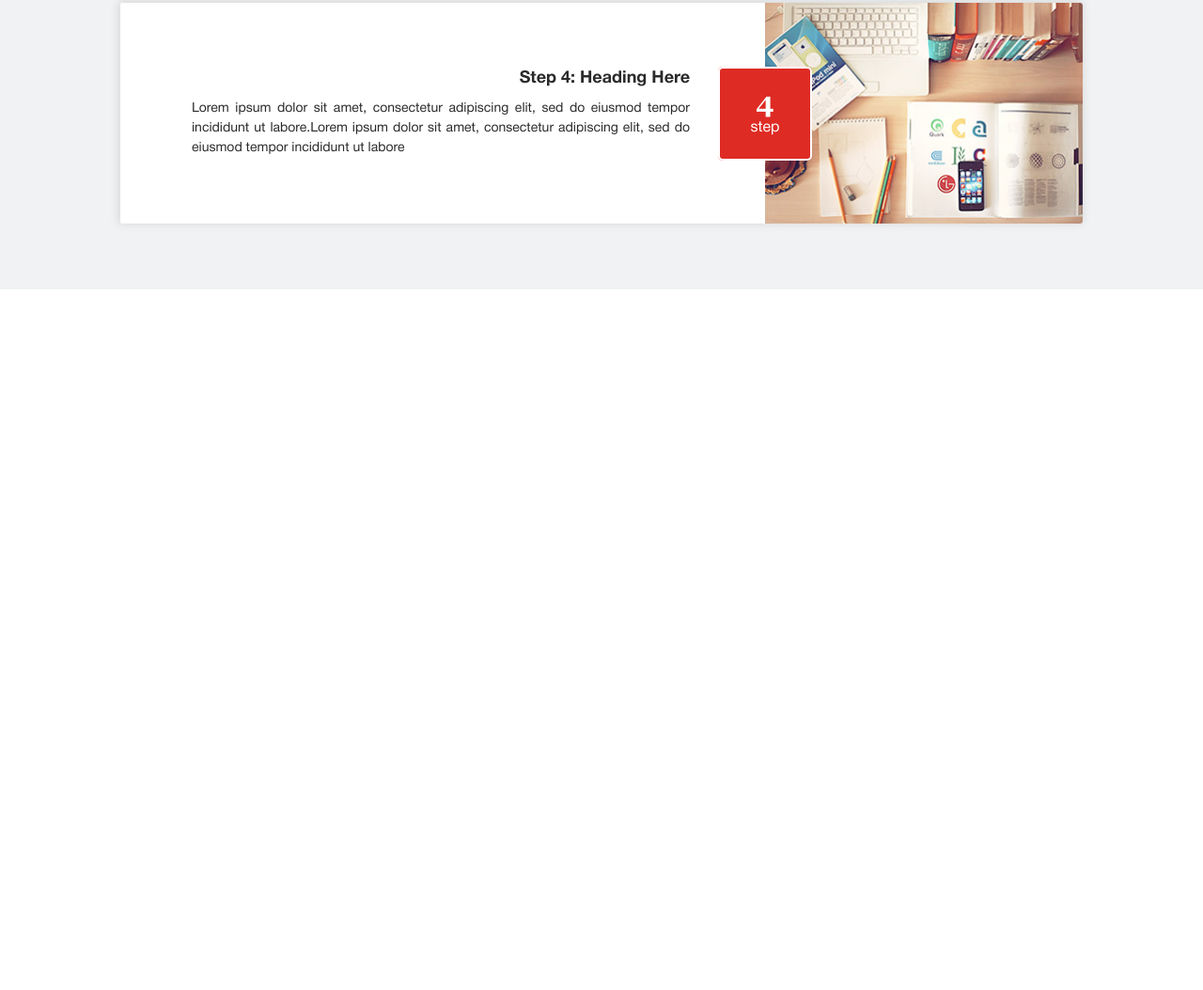
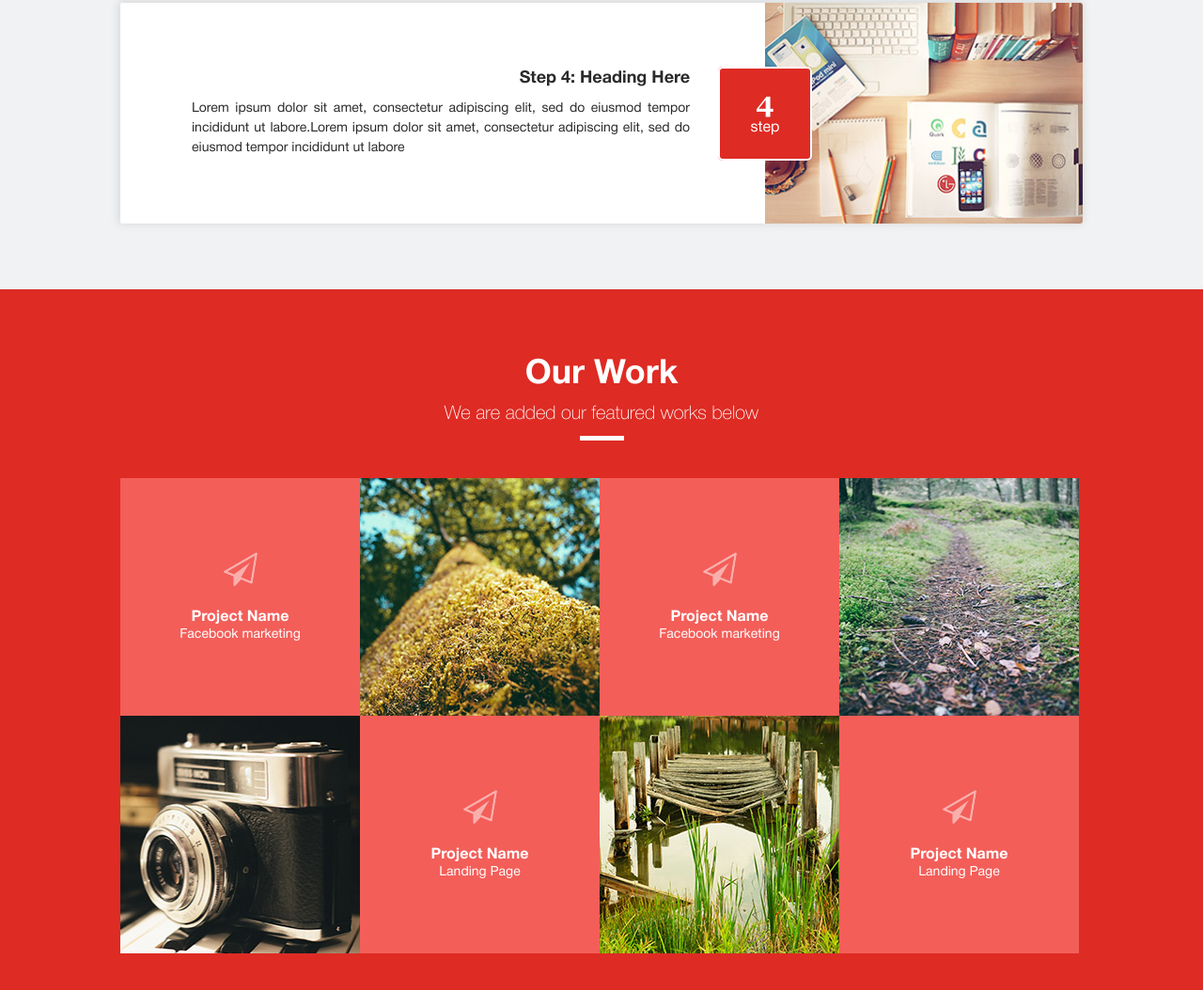
Before and after one commit to vangeliyyulia/itdvn-landing, a website: page app/index.html in a window 1280 px wide. Shown: the part 2298-3352 px from the top of the page at 94% size. Before the commit the page ends 2606 px from the top, so only its background shows below. Drawn offline with Linux system fonts and the light colour scheme; files whose address does not match are found by name.

Commit message:
Work Section added

```diff
--- a/app/index.html
+++ b/app/index.html
@@ -171,7 +171,56 @@
 			</ul>
 		</div>
 	</section>
-
+	<section class="work">
+		<div class="container">
+			<div class="heading heading--work">
+				<h2 class="heading__main heading__main--work">Our Work</h2>
+				<p class="heading__description heading__description--work">We are added our featured works below</p>
+			</div>
+			<ul class="work__list">
+				<li class="work__item">
+					<div class="work__content">
+						<div class="work__icon"></div>
+						<h4 class="work__heading">Project Name</h4>
+						<span class="work__text">Facebook marketing</span>
+					</div>
+					<div class="work__img-box">
+						<img src="img/work-1.jpg" alt="work one" class="work__img">
+					</div>
+				</li>
+				<li class="work__item">
+					<div class="work__content">
+						<div class="work__icon"></div>
+						<h4 class="work__heading">Project Name</h4>
+						<span class="work__text">Landing Page</span>
+					</div>
+					<div class="work__img-box">
+						<img src="img/work-2.jpg" alt="work two" class="work__img">
+					</div>
+				</li>
+				<li class="work__item">
+					<div class="work__content">
+						<div class="work__icon"></div>
+						<h4 class="work__heading">Project Name</h4>
+						<span class="work__text">Facebook marketing</span>
+					</div>
+					<div class="work__img-box">
+						<img src="img/work-3.jpg" alt="work three" class="work__img">
+					</div>
+				</li>
+				<li class="work__item">
+					<div class="work__content">
+						<div class="work__icon"></div>
+						<h4 class="work__heading">Project Name</h4>
+						<span class="work__text">Landing Page</span>
+					</div>
+					<div class="work__img-box">
+						<img src="img/work-4.jpg" alt="work four" class="work__img">
+					</div>
+				</li>
+			</ul>
+		</div>
+	</section>
 
 </body>
 </html>
--- a/app/sass/components/_section-heading.scss
+++ b/app/sass/components/_section-heading.scss
@@ -4,6 +4,10 @@
     justify-content: center;
     align-items: center;
     color: $dark-grey-2;
+
+    &--work {
+        color: #fff;
+    }
 
     &__main {
         font-family: $bold;
@@ -28,5 +32,11 @@
             left: 50%;
             margin-left: -2.3rem;
         }
+
+        &--work {
+            &::after {
+                background-color: #fff;
+            }
+        }
     }
 }
--- a/app/sass/main.scss
+++ b/app/sass/main.scss
@@ -13,6 +13,7 @@
 @import "sections/hero";
 @import "sections/aboutus";
 @import "sections/approach";
+@import "sections/work";
 
 @import "components/contacts";
 @import "components/nav";
--- /dev/null
+++ b/app/sass/sections/_work.scss
@@ -0,0 +1,62 @@
+.work {
+    background-color: $red;
+    padding: 7rem 0;
+
+    &__list {
+        list-style: none;
+        display: flex;
+        flex-wrap: wrap;
+        margin-top: 4rem;
+    }
+
+    &__item {
+        width: 25%;
+        max-width: 25.5rem;
+        display: flex;
+        flex-direction: column;
+
+        &:nth-child(2n) {
+            flex-direction: column-reverse;
+        }
+    }
+
+    &__content {
+        display: flex;
+        flex-direction: column;
+        justify-content: center;
+        align-items: center;
+        background-color: $pink;
+        color: #fff;
+        height: 25.3rem;
+        padding: 7rem 4rem;
+    }
+
+    &__icon {
+        width: 3.6rem;
+        height: 3.7rem;
+        background: url(../img/icons/work-item.png) center center;
+        margin-bottom: 2rem;
+    }
+
+    &__heading {
+        font-family: $bold;
+        font-size: 1.6rem;
+        line-height: 1.5;
+    }
+
+    &__text {
+        font-family: $regular;
+        font-size: 1.4rem;
+        line-height: 1;
+    }
+
+    &__img-box {
+        max-width: 25.5rem;
+        max-height: 25.3rem;
+    }
+
+    &__img {
+        width: 100%;
+        height: 100%;
+    }
+}
```
Also changed, not shown: app/css/main.min.css.
